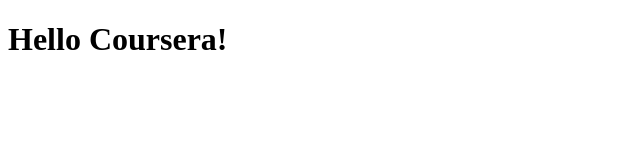
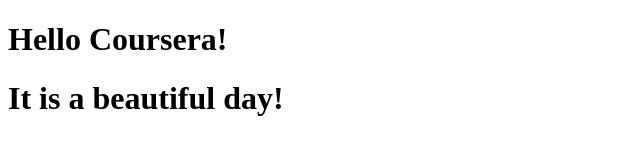
Before and after one commit to Merijn68/coursera-web, a plain HTML site: page index.html in a window 1280 px wide. Shown: the whole page, without its empty margins (0-640 px from the left). Drawn offline with Linux system fonts and the light colour scheme.

Commit message:
Another line

```diff
--- a/index.html
+++ b/index.html
@@ -7,7 +7,7 @@
 </head>
 <body>
 	<h1>Hello Coursera!</h1>
-
+	<h1>It is a beautiful day!</h1>
 
 </body>
 </html>
```
